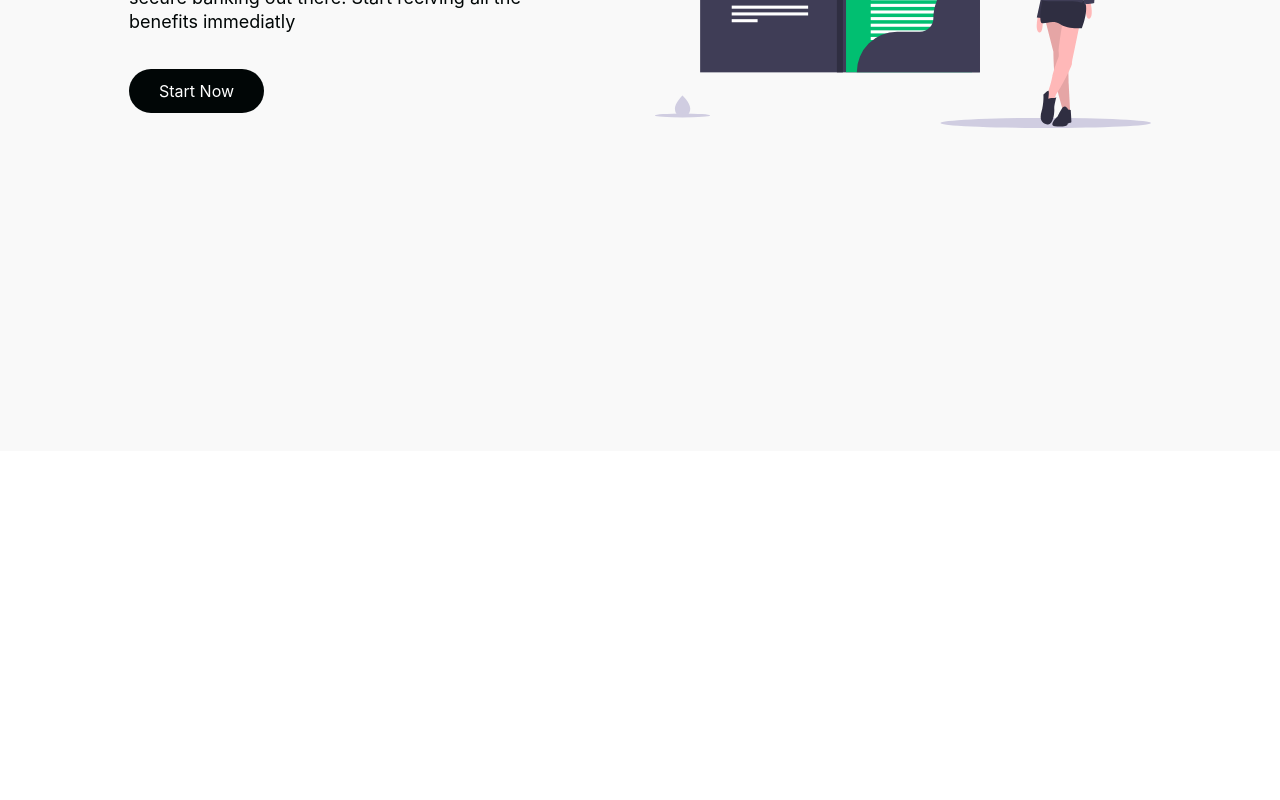
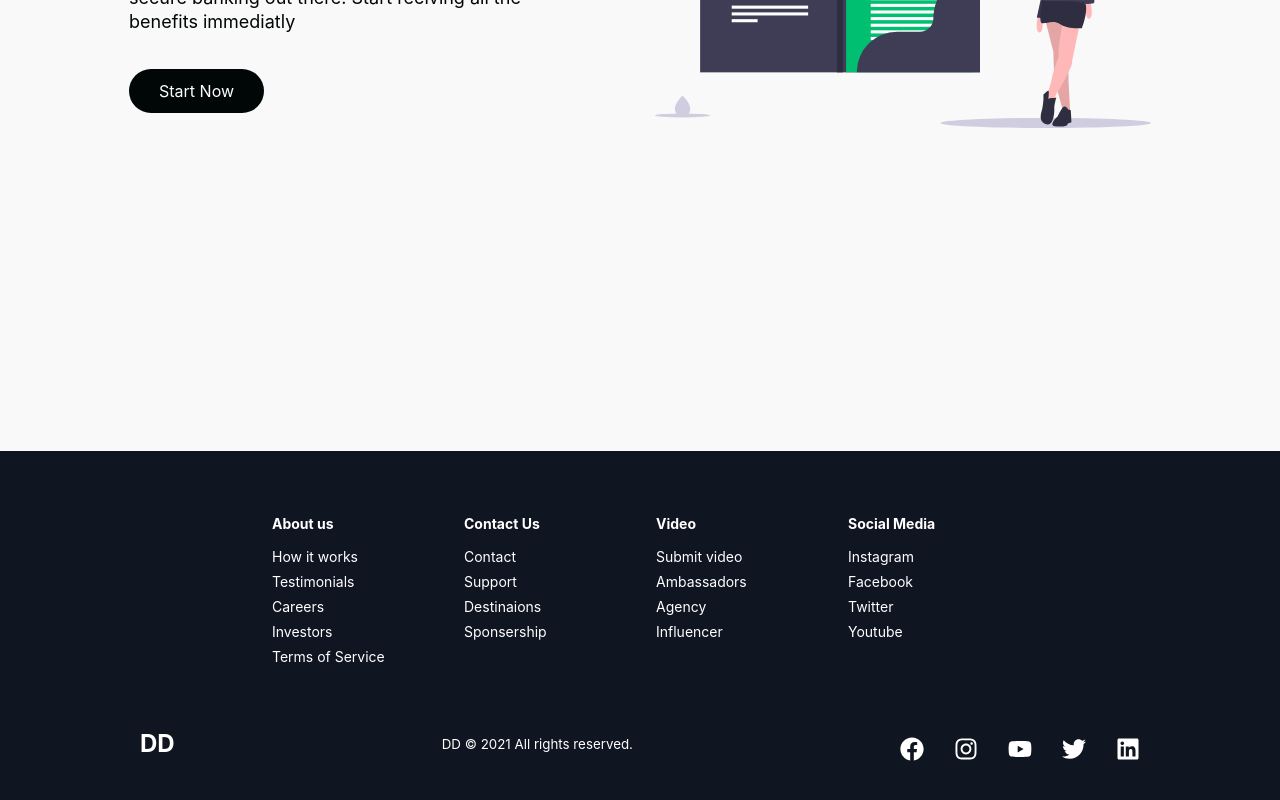
Before and after one commit to desh04/Onepage, a React (Create React App) app: page / in a window 1280 px wide. Shown: the part 3449-4249 px from the top of the page. Before the commit the page ends 3900 px from the top, so only its background shows below. Built offline with nearby package versions, Linux system fonts and the light colour scheme; a web font is replaced by a local one.

Commit message:
Footer section added

```diff
--- a/src/App.js
+++ b/src/App.js
@@ -2,12 +2,16 @@
 import './App.css';
 
 import Home from './pages/pages.index';
-import { BrowserRouter as Router } from 'react-router-dom';
+import { BrowserRouter as Router, Switch, Route } from 'react-router-dom';
+import SigninPage from './pages/signin';
 
 function App() {
   return (
     <Router>
-      <Home />
+      <Switch>
+        <Route path='/' component={Home} exact />
+        <Route path='/signin' component={SigninPage} exact />
+      </Switch>
     </Router>
 
   );
--- /dev/null
+++ b/src/Components/Footer/Footer.index.js
@@ -0,0 +1,103 @@
+import React from 'react';
+import {
+    FaFacebook,
+    FaInstagram,
+    FaYoutube,
+    FaTwitter,
+    FaLinkedin
+} from 'react-icons/fa';
+
+import {
+    FooterContainer,
+    FooterWrap,
+    FooterLinksContainer,
+    FooterLinksWrapper,
+    FooterLinkItems,
+    FooterLinkTitle,
+    FooterLink,
+    SocialMedia,
+    SocialMediaWrap,
+    SocialLogo,
+    WebsiteRights,
+    SocialIcons,
+    SocialIconLink
+} from './FooterElement';
+
+
+const Footer = () => {
+    return (
+        <FooterContainer>
+            <FooterWrap>
+                <FooterLinksContainer>
+                    <FooterLinksWrapper>
+                        <FooterLinkItems>
+                            <FooterLinkTitle>About us</FooterLinkTitle>
+                            <FooterLink to="/">How it works</FooterLink>
+                            <FooterLink to="/">Testimonials</FooterLink>
+                            <FooterLink to="/">Careers</FooterLink>
+                            <FooterLink to="/">Investors</FooterLink>
+                            <FooterLink to="/">Terms of Service</FooterLink>
+                        </FooterLinkItems>
+                        <FooterLinkItems>
+                            <FooterLinkTitle>Contact Us</FooterLinkTitle>
+                            <FooterLink to="/">Contact</FooterLink>
+                            <FooterLink to="/">Support</FooterLink>
+                            <FooterLink to="/">Destinaions</FooterLink>
+                            <FooterLink to="/">Sponsership</FooterLink>
+                        </FooterLinkItems>
+                    </FooterLinksWrapper>
+                    <FooterLinksWrapper>
+                        <FooterLinkItems>
+                            <FooterLinkTitle>Video</FooterLinkTitle>
+                            <FooterLink to="/">Submit video</FooterLink>
+                            <FooterLink to="/">Ambassadors</FooterLink>
+                            <FooterLink to="/">Agency</FooterLink>
+                            <FooterLink to="/">Influencer</FooterLink>
+                        </FooterLinkItems>
+                        <FooterLinkItems>
+                            <FooterLinkTitle>Social Media</FooterLinkTitle>
+                            <FooterLink to="/">Instagram</FooterLink>
+                            <FooterLink to="/">Facebook</FooterLink>
+                            <FooterLink to="/">Twitter</FooterLink>
+                            <FooterLink to="/">Youtube</FooterLink>
+                        </FooterLinkItems>
+                    </FooterLinksWrapper>
+                </FooterLinksContainer>
+                <SocialMedia>
+                    <SocialMediaWrap>
+                        <SocialLogo>
+                            DD
+                        </SocialLogo>
+                        <WebsiteRights>
+                            DD © {new Date().getFullYear()} All rights reserved.
+                        </WebsiteRights>
+                        <SocialIcons>
+
+                            <SocialIconLink href='/' target="_blank" aria-label="Facebook">
+                                <FaFacebook />
+                            </SocialIconLink>
+                            <SocialIconLink href='/' target="_blank" aria-label="Instagram">
+                                <FaInstagram />
+                            </SocialIconLink>
+                            <SocialIconLink href='/' target="_blank" aria-label="Youtube">
+                                <FaYoutube />
+                            </SocialIconLink>
+                            <SocialIconLink href='/' target="_blank" aria-label="Twitter">
+                                <FaTwitter />
+                            </SocialIconLink>
+                            <SocialIconLink href='/' target="_blank" aria-label="Linkedin">
+                                <FaLinkedin />
+                            </SocialIconLink>
+                            {/*
+                                if want href link to work use like
+                                <SocialIconLink href='//www.twitter.com/desh0404' target="_blank" aria-label="Twitter">
+                            */}
+                        </SocialIcons>
+                    </SocialMediaWrap>
+                </SocialMedia>
+            </FooterWrap>
+        </FooterContainer>
+    )
+}
+
+export default Footer;
--- /dev/null
+++ b/src/Components/Footer/FooterElement.js
@@ -0,0 +1,115 @@
+import styled from "styled-components";
+import {Link} from 'react-router-dom';
+
+export const FooterContainer = styled.footer`
+    background-color: #101522;
+`;
+
+export const FooterWrap = styled.div`
+    padding: 48px 24px;
+    display: flex;
+    flex-direction: column;
+    justify-content: center;
+    align-items: center;
+    max-width: 1100px;
+    margin: 0 auto;
+`;
+
+export const FooterLinksContainer = styled.div`
+    display: flex;
+    justify-content: center;
+
+    @media screen and (max-width: 820px) {
+        padding-top: 32px;
+    }
+`;
+
+export const FooterLinksWrapper = styled.div`
+    display: flex;
+
+    @media screen and (max-width: 820px) {
+        flex-direction: column;
+    }
+`;
+
+export const FooterLinkItems = styled.div`
+    display: flex;
+    flex-direction: column;
+    align-items: flex-start;
+    margin: 16px;
+    text-align: left;
+    width: 160px;
+    box-sizing: border-box;
+    color: #fff;
+
+    @media screen and (max-width: 420px) {
+        margin: 0;
+        padding: 10px;
+        width: 100%;
+    }
+`;
+
+export const FooterLinkTitle = styled.h1`
+    font-size: 14px;
+    margin-bottom: 16px;
+
+`;
+
+export const FooterLink = styled(Link)`
+    color: #fff;
+    text-decoration: none;
+    margin-bottom: 0.5rem;
+    font-size: 14px;
+
+    &:hover {
+        color: #01bf71;
+        transition: 0.3s ease-out;
+    }
+`;
+
+export const SocialMedia = styled.section`
+    max-width: 1000px;
+    width: 100%;
+
+`;
+
+export const SocialMediaWrap = styled.div`
+    display: flex;
+    justify-content: space-between;
+    align-items: center;
+    max-width: 1100px;
+    margin: 40px auto 0 auto;
+
+    @media screen and (max-width: 820px) {
+        flex-direction: column;
+    }
+`;
+
+export const SocialLogo = styled(Link)`
+    color: #fff;
+    justify-self: start;
+    cursor: pointer;
+    text-decoration: none;
+    font-size: 1.5rem;
+    display: flex;
+    align-items: center;
+    margin-bottom: 16px;
+    font-weight: bold;
+`;
+
+export const WebsiteRights = styled.small`
+    color: #fff;
+    margin-bottom: 16px;
+`;
+
+export const SocialIcons = styled.div`
+    display: flex;
+    justify-content: space-between;
+    align-items: center;
+    width: 240px;
+`;
+
+export const SocialIconLink = styled.a`
+    color: #fff;
+    font-size: 24px;
+`;
--- a/src/pages/pages.index.js
+++ b/src/pages/pages.index.js
@@ -6,6 +6,7 @@
 import InfoSection from '../Components/InfoSection/info.index';
 import { homeObjOne, homeObjThree, homeObjTwo } from '../Components/InfoSection/Data';
 import Services from '../Components/Services/services.index';
+import Footer from '../Components/Footer/Footer.index';
 
 const Home = () => {
     const [ isOpen, setIsOpen ] = useState(false);
@@ -24,7 +25,7 @@
             <InfoSection {...homeObjTwo}/>
             <Services />
             <InfoSection {...homeObjThree}/>
-
+            <Footer />
         </div>
     );
 };
--- /dev/null
+++ b/src/pages/signin.js
@@ -0,0 +1,11 @@
+import React from 'react'
+
+const SigninPage = () => {
+    return (
+        <div>
+            <h1>Sign In page</h1>
+        </div>
+    )
+}
+
+export default SigninPage
```
